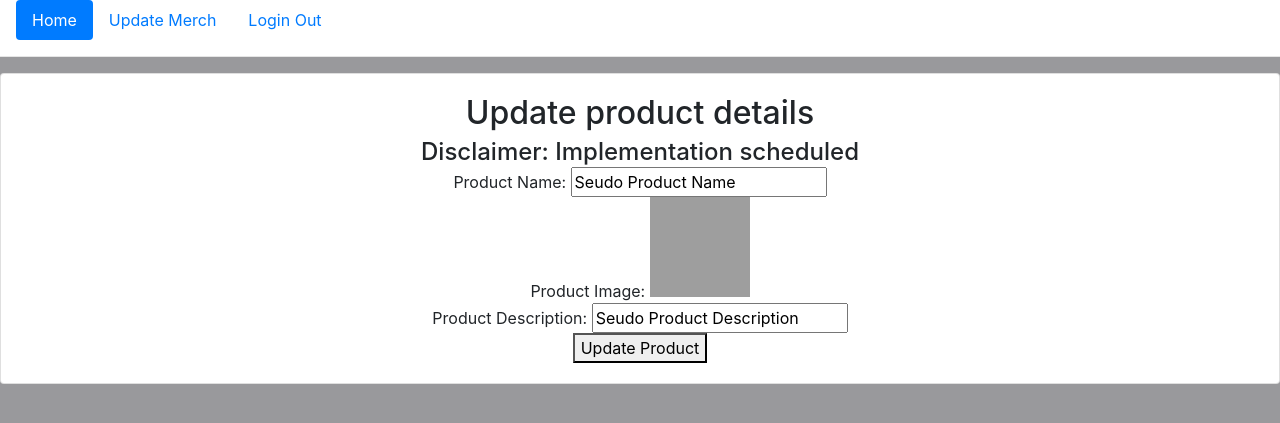
After one commit to cestes-csumb/CST438-Project-02-Wishlist, a Flask app: page /updateMerch in a window 1280 px wide. The commit adds this page. Shown: the top 423 px of the page. Run offline with Flask 2, Linux system fonts and the light colour scheme; some libraries are stand-ins or nearby versions; grey boxes are pictures that could not be loaded.

Commit message:
created seudo edit product page

```diff
--- a/app.py
+++ b/app.py
@@ -25,6 +25,11 @@ def homepage():
 def createAccount():
         return render_template("createAccount.html")
 
+@app.route('/updateMerch')
+def updateMerch():
+        return render_template("updateMerch.html")
+
+
 @app.route('/logout')
 def logout():
         return redirect(url_for('loginpage'))
--- a/static/styles.css
+++ b/static/styles.css
@@ -39,7 +39,9 @@
     background-position: 1000px;
   }
 }
-
+#white{
+    background-color: white;
+}
 #homebg{
    background-image: url('https://i.kym-cdn.com/photos/images/facebook/001/624/838/07c.png');
    background-color: rgba(35, 35, 63, 0.445);
--- a/templates/createAccount.html
+++ b/templates/createAccount.html
@@ -89,8 +89,8 @@ button:hover {
     <input type="password" placeholder="Repeat Password" name="psw-repeat" required>
 
     <div class="clearfix">
-      <button type="button" class="cancelbtn">Cancel</button>
-      <button type="submit" class="signupbtn">Sign Up</button>
+        <button type="button" class="cancelbtn"><a href="{{ url_for('loginpage') }}">Cancel</a></button>
+      <button type="submit" class="signupbtn"><a href="{{ url_for('loginpage') }}">Sign Up</a></button>
     </div>
   </div>
 </form>
--- /dev/null
+++ b/templates/updateMerch.html
@@ -0,0 +1,53 @@
+<!DOCTYPE html>
+<html lang="en">
+<head>
+    <meta charset="UTF-8">
+    <title>Update Merch</title>
+     <link rel="stylesheet" href="https://stackpath.bootstrapcdn.com/bootstrap/4.3.1/css/bootstrap.min.css"
+          integrity="sha384-ggOyR0iXCbMQv3Xipma34MD+dH/1fQ784/j6cY/iJTQUOhcWr7x9JvoRxT2MZw1T" crossorigin="anonymous">
+    <link href="static/styles.css" rel="stylesheet" type="text/css"/>
+</head>
+<body id= "footbg"  class="center">
+<div id="white">
+<nav class = "padding" class="padding">
+    <ul class="nav nav-pills">
+        <li class="nav-item">
+            <a class="nav-link active" href="{{ url_for('homepage') }}">Home</a>
+        </li>
+            <li class="nav-item">
+                <a class="nav-link" href="{{ url_for('updateMerch') }}">Update Merch</a>
+            </li>
+        <li class="nav-item">
+            <a class="nav-link" href="{{ url_for('loginpage') }}">Login Out</a>
+        </li>
+    </ul>
+</nav>
+    <hr>
+
+</div>
+
+<div class="card">
+    <div class="card-body">
+          <h2 class="card-title">Update product details</h2>
+    <h4 class="card-subtitle">Disclaimer: Implementation scheduled</h4>
+
+    <form action="/updateMerch ">
+        Product Name:
+        <input type ="text" name="merchName" value="Seudo Product Name">
+        <br>
+
+        Product Image:
+        <input type ="image" name="merchImg" src="https://edit.csumb.edu/sites/default/files/styles/profile_large/public/photo_1.jpg" width ="100", height = "100">
+        <br>
+
+         Product Description:
+        <input type ="text" name="merchDesc" value="Seudo Product Description">
+        <br>
+
+
+    </form>
+    <button> Update Product</button>
+ </div>
+</div>
+</body>
+</html>
```
Also changed, not shown: templates/homepage.html (+4 -3 lines).
